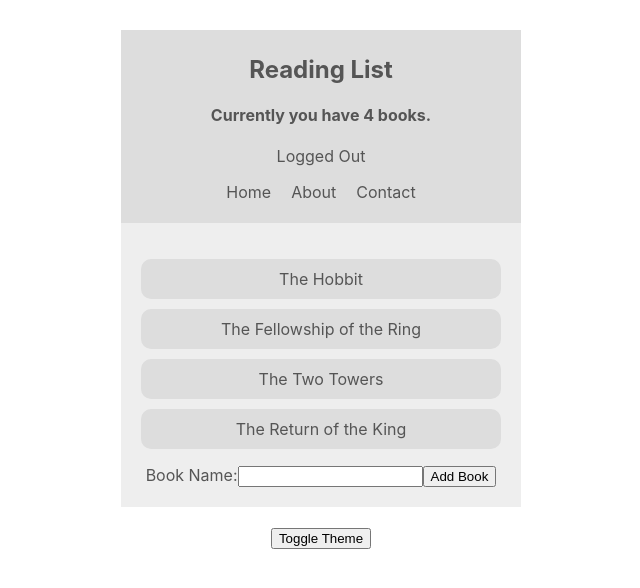
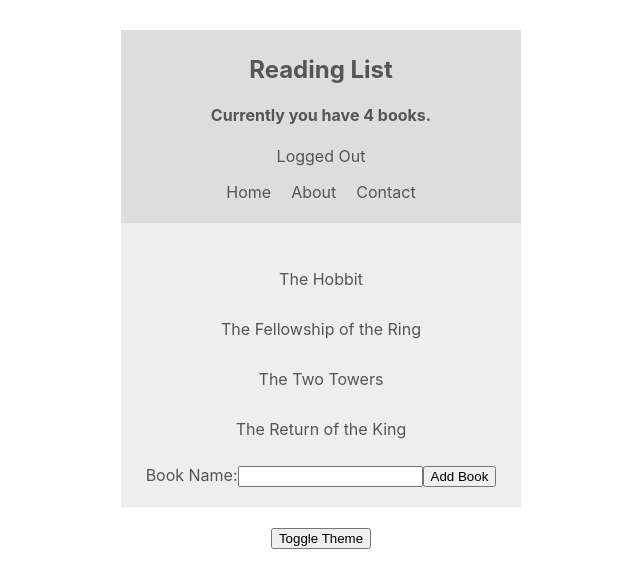
Before and after one commit to RichardMillerWimmer/contextapp, a React (Create React App) app: page / in a window 1280 px wide. Shown: the top 588 px of the page, without its empty margins (319-959 px from the left). Built offline with nearby package versions, Linux system fonts and the light colour scheme.

Commit message:
BookDetails.js

```diff
--- /dev/null
+++ b/src/components/BookDetails.js
@@ -0,0 +1,12 @@
+import React, {useContext} from 'react';
+import { BookContext } from '../contexts/BookContext';
+
+export const BookDetails = ({book}) => {
+    const {removeBook} = useContext(BookContext);
+
+    return (
+        <li onClick={() => removeBook(book.title)}>
+            <div>{book.title}</div>
+        </li>
+    )
+};
--- a/src/components/BookList.js
+++ b/src/components/BookList.js
@@ -2,10 +2,11 @@ import React, {useContext} from 'react'
 import { BookContext } from '../contexts/BookContext';
 import { ThemeContext } from '../contexts/ThemeContext'
 import { NewBookForm } from './NewBookForm';
+import { BookDetails } from './BookDetails';
 
 export const BookList = () => {
     const {theme} = useContext(ThemeContext);
-    const {books, addBook} = useContext(BookContext)
+    const {books, addBook} = useContext(BookContext);
 
     const style = theme.isLightTheme ? theme.light : theme.dark;
 
@@ -16,11 +17,11 @@ export const BookList = () => {
             <ul>
                 {books.map(book => {
                     return(
-                        <li style={{background: style.ui}} key={book.title}>{book.title}</li>
+                        <BookDetails style={{background: style.ui}} key={book.title} book={book} />
                     )
                 })}
             </ul>
             <NewBookForm addBook={addBook}/>
         </div>
     )
-}
+};
--- a/src/components/Navbar.js
+++ b/src/components/Navbar.js
@@ -19,7 +19,10 @@ export const Navbar = () => {
     return (
         <nav style={{ background: style.ui, color: style.syntax }}>
             <h1>Reading List</h1>
-            <h4>Currently you have {books.length} books.</h4>
+            {books.length ?
+            <h4>Currently you have {books.length} books.</h4> :
+            <h4>You have no books in your list.</h4>}
+
             <div onClick={toggleAuth}>
                 {auth ? 'Logged in' : 'Logged Out'}
             </div>
```
